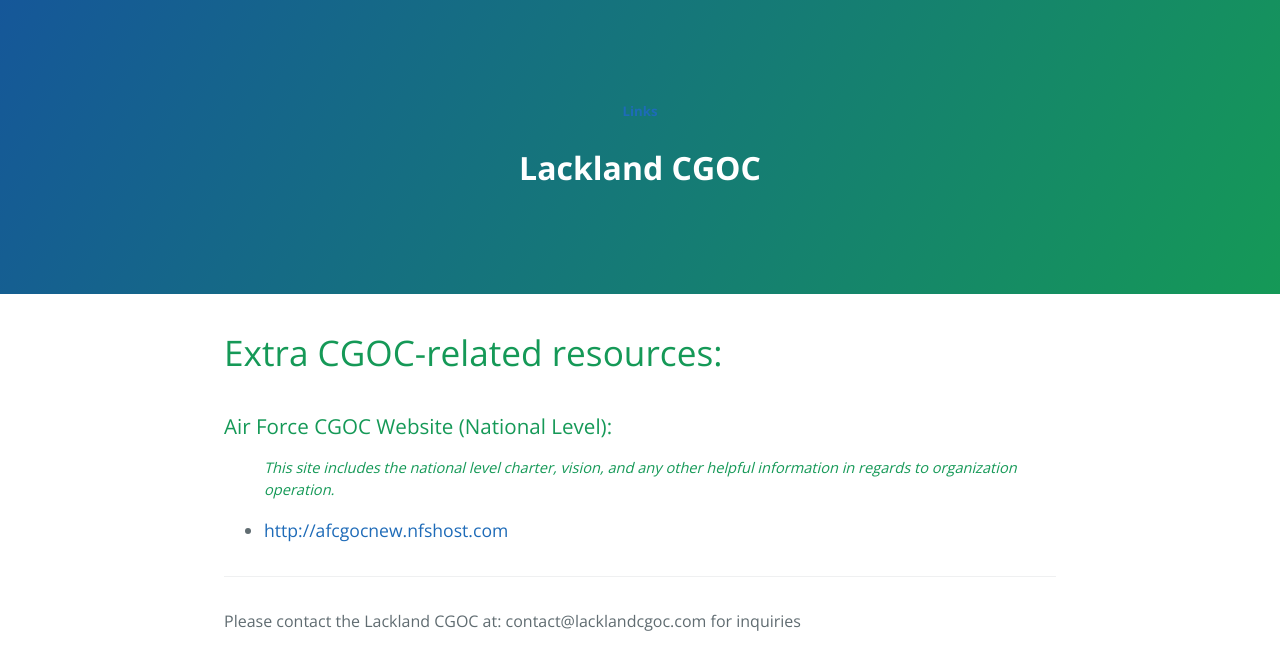
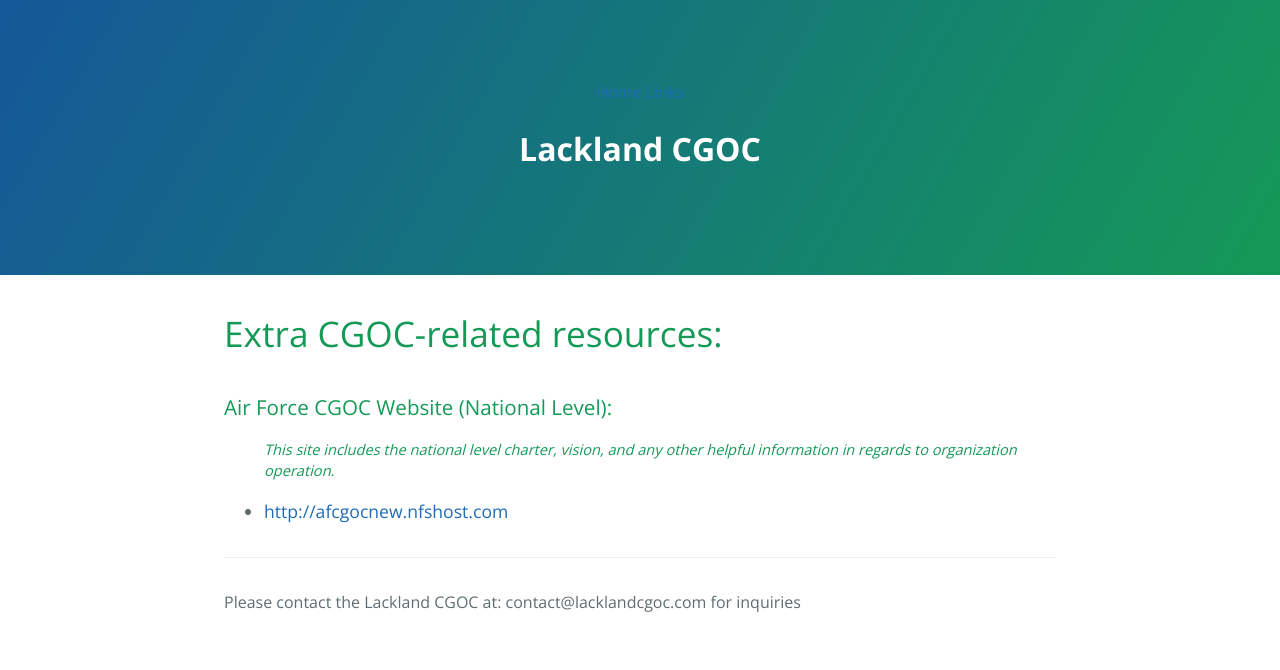
Before and after one commit to lacklandcgoc/lacklandcgoc.github.io, a Jekyll site: the page built from links.html, in a window 1280 px wide. Shown: the top 670 px of the page. Built offline with Jekyll 4.4.1, drawn with Linux system fonts in a browser that asks for light colours; the repository's description, which GitHub fills in, is left out.

Commit message:
kinda fixed navbar links... hyperlink color is horrendous on Cayman theme so that needs fixing later

```diff
--- a/_layouts/default.html
+++ b/_layouts/default.html
@@ -10,8 +10,11 @@
     <link rel="stylesheet" href="{{ '/assets/css/style.css?v=' | append: site.github.build_revision | relative_url }}">
   </head>
   <body>
+
     <section class="page-header">
-        <h5><a href="links.html">Links</a></h5>
+        <nav class="main-nav">
+<a href="/index.html">Home</a> <a href="/links.html">Links</a>
+        </nav>
         <h1>{{site.title}}</h1>
      <!--
       <h1 class="project-name">{{ site.title | default: site.github.repository_name }}</h1>
```
